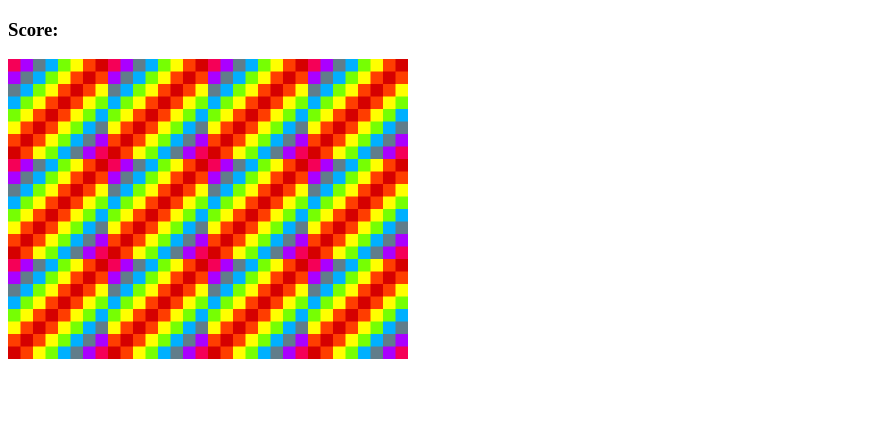
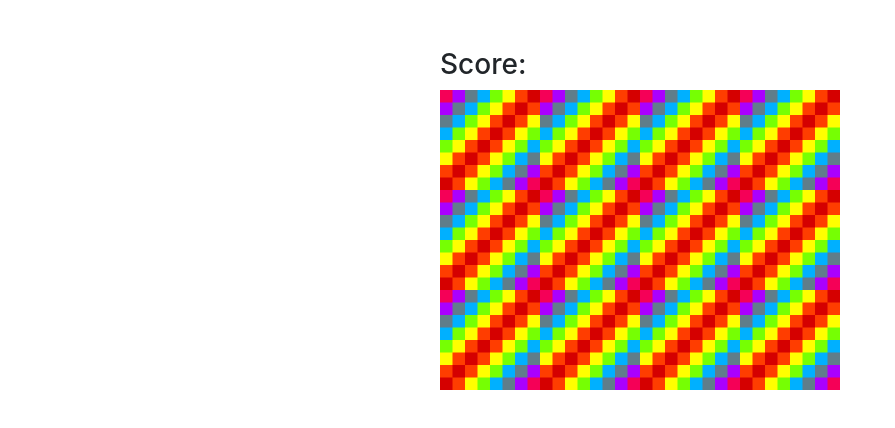
Before and after one commit to summersky1/matching-game, a plain HTML site: page index.html in a window 1280 px wide. Shown: the whole page, without its empty margins (0-895 px from the left). Drawn offline with nearby package versions, Linux system fonts and the light colour scheme.

Commit message:
Center board using bootstrap css

```diff
--- a/index.html
+++ b/index.html
@@ -4,12 +4,18 @@
   <meta charset="UTF-8">
   <title>Matching Game</title>
   <link rel="stylesheet" href="style.css"></link>
+  <link rel="stylesheet" href="https://stackpath.bootstrapcdn.com/bootstrap/4.5.2/css/bootstrap.min.css" integrity="sha384-JcKb8q3iqJ61gNV9KGb8thSsNjpSL0n8PARn9HuZOnIxN0hoP+VmmDGMN5t9UJ0Z" crossorigin="anonymous">
   <script src="app.js" charset="utf-8"></script>
+
 </head>
 <body>
-    <h3>Score: <span id="score"></span></h3>
-
-    <div class="grid">
+  <div class="container">
+    <div class="row mt-5">
+      <div class="mx-auto">
+        <h3>Score: <span id="score"></span></h3>
+        <div class="grid"></div>
+      </div>
     </div>
+  </div>
 </body>
 </html>
--- a/style.css
+++ b/style.css
@@ -1,6 +1,4 @@
 .grid {
-    display: flex;
-    flex-wrap: wrap;
     height: 300px;
     width: 400px;
 }
```
